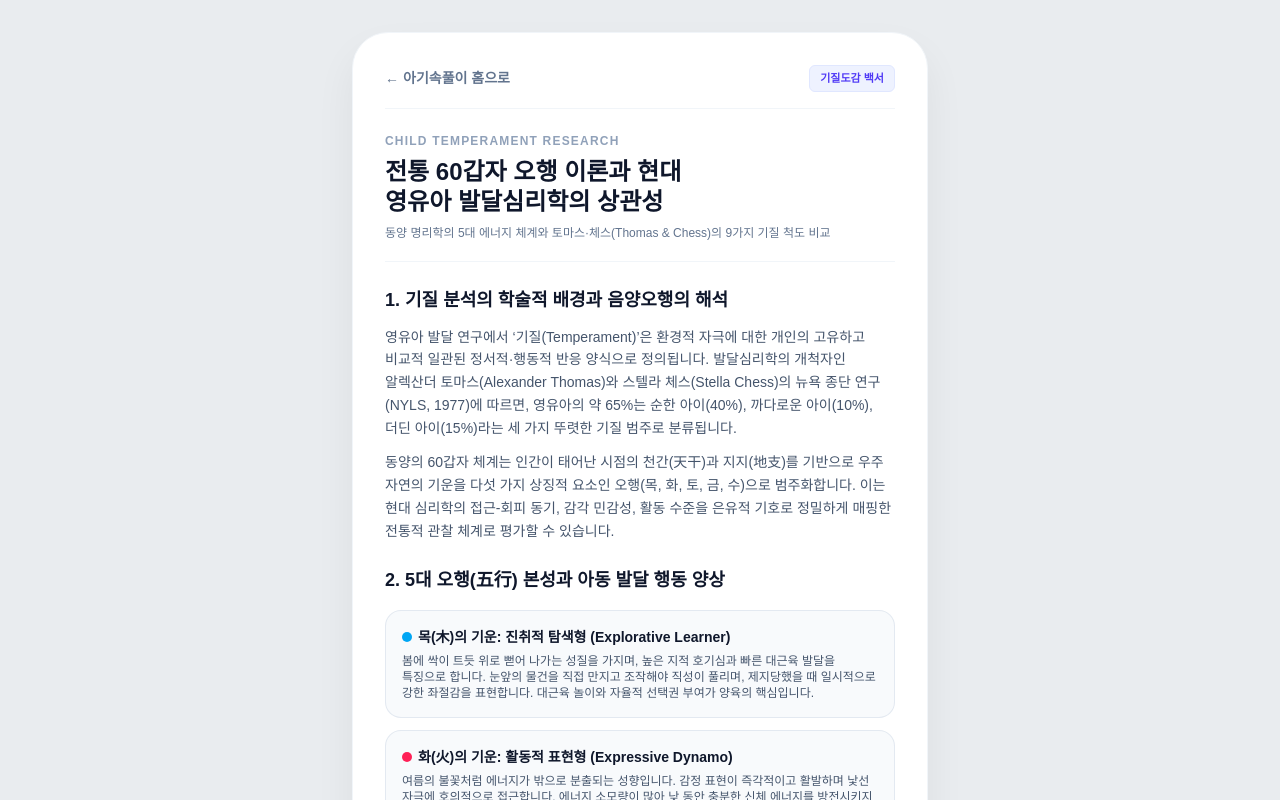
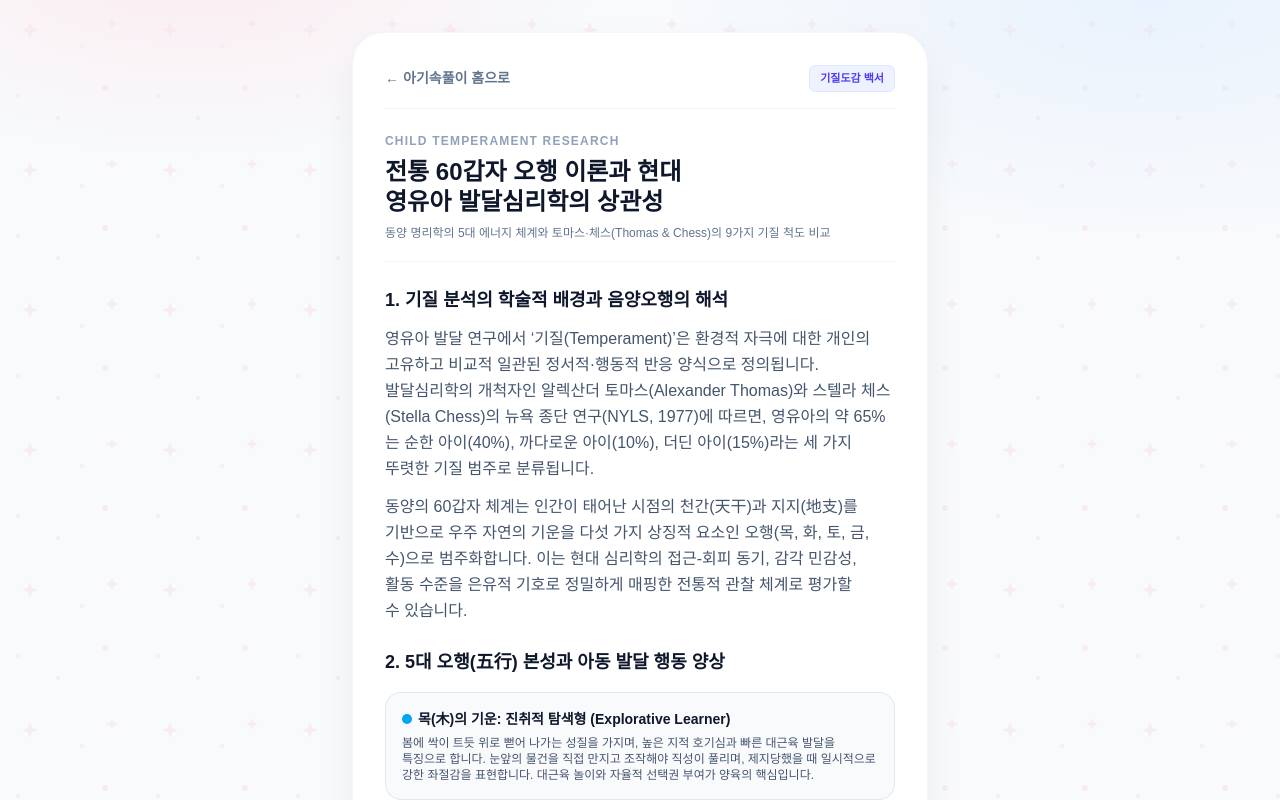
Before and after one commit to GreatJoonki/baby-sokpuli, a Next.js app: page /guide in a window 1280 px wide. Shown: the top 800 px of the page. Built offline with nearby package versions, Linux system fonts and the light colour scheme.

Commit message:
아기속풀이 2차 개선: 기능·디자인·효과 반영

```diff
--- a/src/app/guide/page.tsx
+++ b/src/app/guide/page.tsx
@@ -20,8 +20,8 @@ export const metadata: Metadata = {
 
 export default function GuidePage() {
   return (
-    <main className="min-h-screen bg-[#E9ECEF] flex justify-center py-0 sm:py-8 font-sans antialiased text-slate-900">
-      <div className="w-full max-w-xl bg-[#FFFFFF] min-h-screen sm:min-h-0 sm:rounded-[36px] shadow-[0_20px_40px_rgba(0,0,0,0.06)] flex flex-col p-6 sm:p-8 border border-slate-100 space-y-6">
+    <main className="min-h-screen bg-[#F8FAFC] app-bg flex justify-center py-0 sm:py-8 font-sans antialiased text-slate-900">
+      <div className="w-full max-w-xl bg-[#FFFFFF] min-h-screen sm:min-h-0 sm:rounded-[32px] shadow-[0_20px_40px_rgba(0,0,0,0.06)] flex flex-col p-6 sm:p-8 border border-slate-100/80 space-y-6">
 
         {/* 상단 내비게이션 */}
         <header className="flex justify-between items-center border-b border-slate-100 pb-4">
@@ -37,7 +37,7 @@ export default function GuidePage() {
         </header>
 
         {/* 본문 아티클 */}
-        <article className="space-y-6 text-slate-800 leading-relaxed text-xs sm:text-sm break-keep">
+        <article className="space-y-6 text-slate-800 leading-relaxed text-sm sm:text-base break-keep">
           <div className="space-y-2 border-b border-slate-100 pb-5">
             <span className="text-xs font-bold text-slate-400 uppercase tracking-widest block">
               CHILD TEMPERAMENT RESEARCH
```
